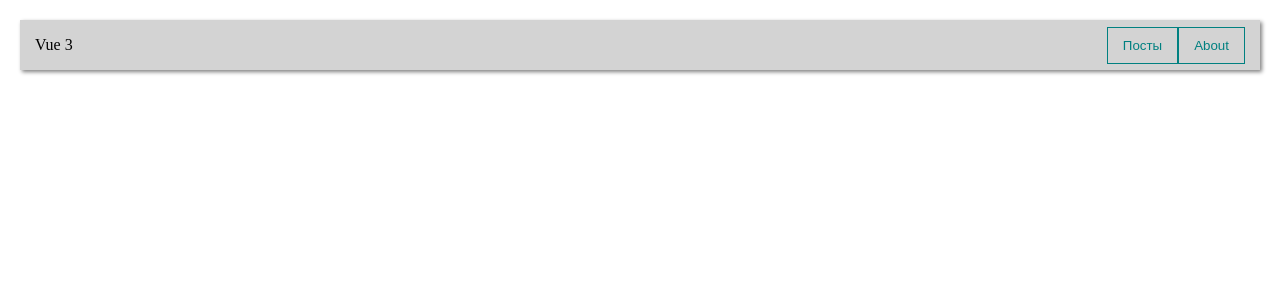
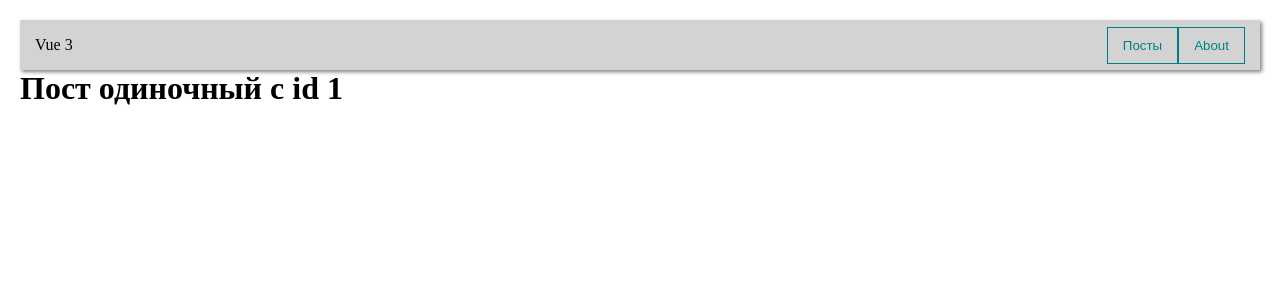
Before and after one commit to ALCOWEB/pharmagreen.ru, a Vue app in the folder front/: page /posts/1 in a window 1280 px wide. Before the commit this address had no page. Shown: the top 300 px of the page. Built offline with nearby package versions, Linux system fonts and the light colour scheme.

Commit message:
some changes vue 6

```diff
--- a/front/package.json
+++ b/front/package.json
@@ -4,7 +4,7 @@
   "private": true,
   "scripts": {
     "serve": "vue-cli-service serve",
-    "watch": "vue-cli-service build --watch-poll --skip-plugins @vue/cli-plugin-eslint --mode development",
+    "watch": "vue-cli-service build --watch --skip-plugins @vue/cli-plugin-eslint --mode development",
     "build": "vue-cli-service build --skip-plugins @vue/cli-plugin-eslint",
     "lint": "vue-cli-service lint"
   },
--- /dev/null
+++ b/front/src/pages/Post.vue
@@ -0,0 +1,15 @@
+<template>
+<div>
+  <h1>Пост одиночный c id {{ $route.params.id}}</h1>
+</div>
+</template>
+
+<script>
+export default {
+  name: "Post"
+}
+</script>
+
+<style scoped>
+
+</style>
--- a/front/src/router/router.js
+++ b/front/src/router/router.js
@@ -2,6 +2,7 @@ import Main from "@/pages/Main.vue";
 import {createRouter, createWebHistory} from "vue-router";
 import About from "@/pages/About.vue";
 import PostsPage from "@/pages/PostsPage.vue";
+import Post from "@/pages/Post.vue";
 
 const routes = [
     {
@@ -11,6 +12,10 @@ const routes = [
     {
         path: "/posts",
         component: PostsPage
+    },
+    {
+        path: "/posts/:id",
+        component: Post
     },
     {
         path: "/about",
```
